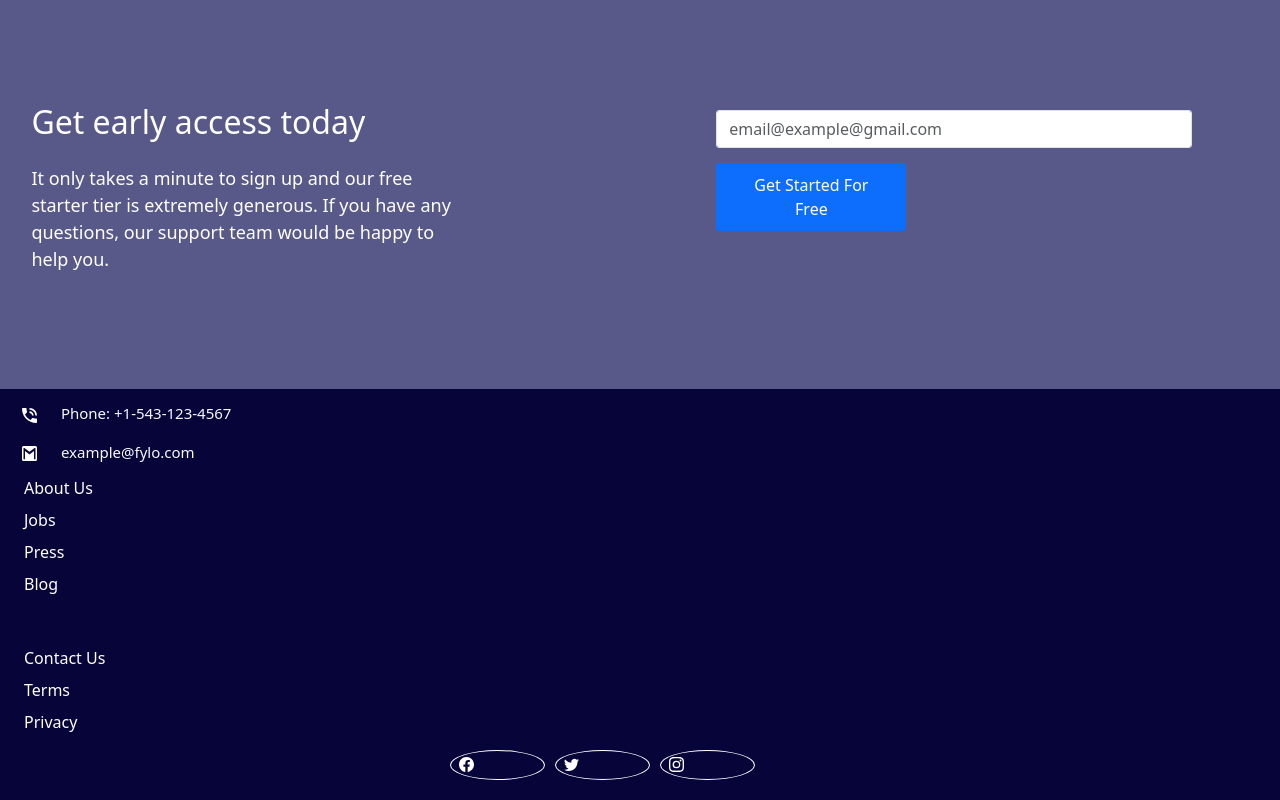
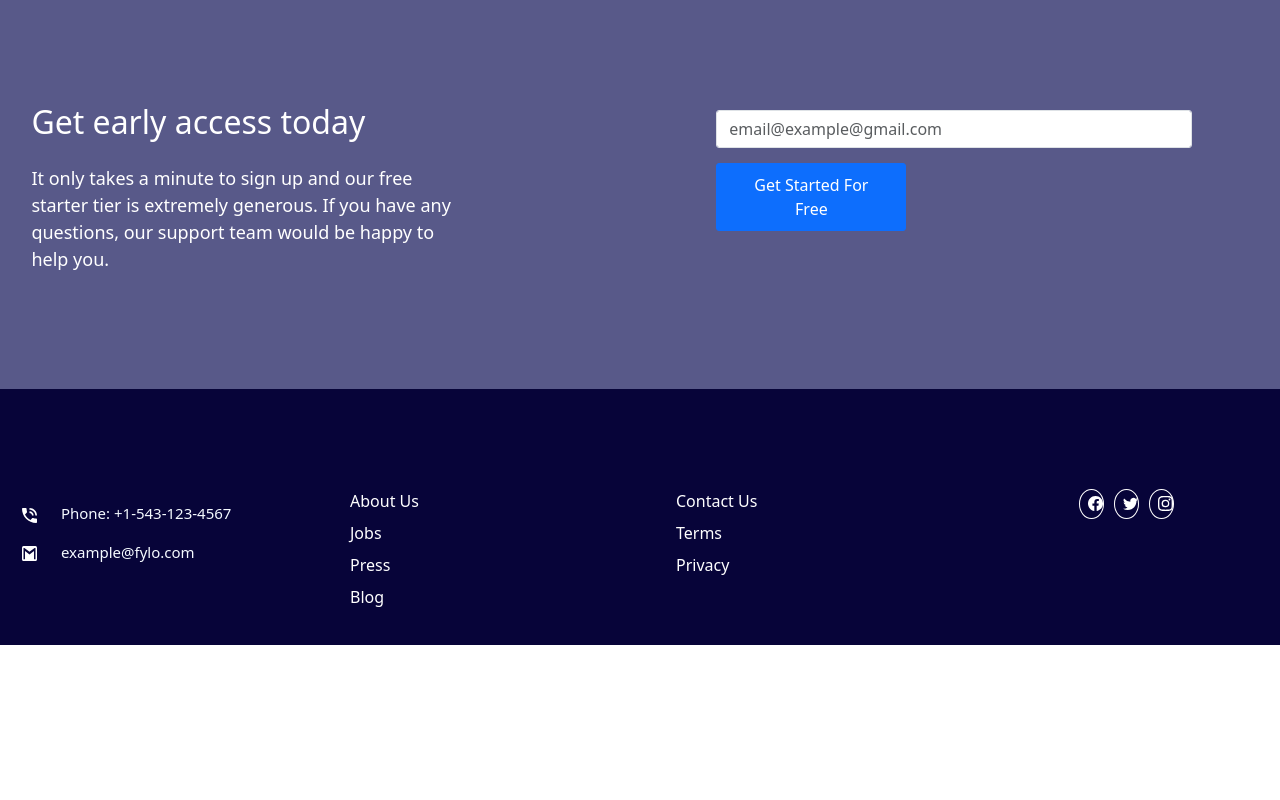
Before and after one commit to hadiprms/fylo-landing-page-with-two-column-layout-master, a plain HTML site: page index.html in a window 1280 px wide. Shown: the part 1462-2262 px from the top of the page. After the commit the page ends 2107 px from the top, so only its background shows below. Drawn offline with nearby package versions, Linux system fonts and the light colour scheme.

Commit message:
pc version done. project completed

```diff
--- a/index.html
+++ b/index.html
@@ -126,6 +126,8 @@
     </div>
   </div>
   <footer>
+    <div class="row">
+      <div class="col-lg-3">
         <nav class="navbar bg-body-white">
           <div class="container-fluid">
             <a id="footer-a-phone" class="navbar-brand" href="#">
@@ -144,7 +146,8 @@
             </a>
           </div>
         </nav>
-    <div>
+      </div>
+      <div class="col-lg-3">
         <ul id="first-ul">
           <ul id="first-ul-part">
             About Us
@@ -159,6 +162,8 @@
             Blog
           </ul>
         </ul>
+      </div>
+      <div class="col-lg-3">
         <ul id="second-ul">
           <ul id="second-ul-part">
             Contact Us
@@ -171,13 +176,14 @@
           </ul>
         </ul>
       </div>
+      <div class="col-lg-3">
         <section id="icons">
           <div class="container">
             <div class="row">
               <div class="col-4"></div>
               <div class="col-1" id="info-icon">
-            <svg xmlns="http://www.w3.org/2000/svg" width="15" height="15" fill="currentColor" class="bi bi-facebook"
-              viewBox="0 0 16 16">
+                <svg xmlns="http://www.w3.org/2000/svg" width="15" height="15" fill="currentColor"
+                  class="bi bi-facebook" viewBox="0 0 16 16">
                   <path
                     d="M16 8.049c0-4.446-3.582-8.05-8-8.05C3.58 0-.002 3.603-.002 8.05c0 4.017 2.926 7.347 6.75 7.951v-5.625h-2.03V8.05H6.75V6.275c0-2.017 1.195-3.131 3.022-3.131.876 0 1.791.157 1.791.157v1.98h-1.009c-.993 0-1.303.621-1.303 1.258v1.51h2.218l-.354 2.326H9.25V16c3.824-.604 6.75-3.934 6.75-7.951" />
                 </svg>
@@ -190,8 +196,8 @@
                 </svg>
               </div>
               <div class="col-1" id="info-icon">
-            <svg xmlns="http://www.w3.org/2000/svg" width="15" height="15" fill="currentColor" class="bi bi-instagram"
-              viewBox="0 0 16 16">
+                <svg xmlns="http://www.w3.org/2000/svg" width="15" height="15" fill="currentColor"
+                  class="bi bi-instagram" viewBox="0 0 16 16">
                   <path
                     d="M8 0C5.829 0 5.556.01 4.703.048 3.85.088 3.269.222 2.76.42a3.9 3.9 0 0 0-1.417.923A3.9 3.9 0 0 0 .42 2.76C.222 3.268.087 3.85.048 4.7.01 5.555 0 5.827 0 8.001c0 2.172.01 2.444.048 3.297.04.852.174 1.433.372 1.942.205.526.478.972.923 1.417.444.445.89.719 1.416.923.51.198 1.09.333 1.942.372C5.555 15.99 5.827 16 8 16s2.444-.01 3.298-.048c.851-.04 1.434-.174 1.943-.372a3.9 3.9 0 0 0 1.416-.923c.445-.445.718-.891.923-1.417.197-.509.332-1.09.372-1.942C15.99 10.445 16 10.173 16 8s-.01-2.445-.048-3.299c-.04-.851-.175-1.433-.372-1.941a3.9 3.9 0 0 0-.923-1.417A3.9 3.9 0 0 0 13.24.42c-.51-.198-1.092-.333-1.943-.372C10.443.01 10.172 0 7.998 0zm-.717 1.442h.718c2.136 0 2.389.007 3.232.046.78.035 1.204.166 1.486.275.373.145.64.319.92.599s.453.546.598.92c.11.281.24.705.275 1.485.039.843.047 1.096.047 3.231s-.008 2.389-.047 3.232c-.035.78-.166 1.203-.275 1.485a2.5 2.5 0 0 1-.599.919c-.28.28-.546.453-.92.598-.28.11-.704.24-1.485.276-.843.038-1.096.047-3.232.047s-2.39-.009-3.233-.047c-.78-.036-1.203-.166-1.485-.276a2.5 2.5 0 0 1-.92-.598 2.5 2.5 0 0 1-.6-.92c-.109-.281-.24-.705-.275-1.485-.038-.843-.046-1.096-.046-3.233s.008-2.388.046-3.231c.036-.78.166-1.204.276-1.486.145-.373.319-.64.599-.92s.546-.453.92-.598c.282-.11.705-.24 1.485-.276.738-.034 1.024-.044 2.515-.045zm4.988 1.328a.96.96 0 1 0 0 1.92.96.96 0 0 0 0-1.92m-4.27 1.122a4.109 4.109 0 1 0 0 8.217 4.109 4.109 0 0 0 0-8.217m0 1.441a2.667 2.667 0 1 1 0 5.334 2.667 2.667 0 0 1 0-5.334" />
                 </svg>
@@ -199,6 +205,8 @@
             </div>
           </div>
         </section>
+      </div>
+    </div>
 
 
   </footer>
--- a/style-fylo.css
+++ b/style-fylo.css
@@ -257,4 +257,11 @@ footer{
     #part3-form{
         margin-top: 10%;
     }
+    footer{
+        padding-top: 100px;
+    }
+    #second-ul{
+        margin-top: 0px;
+    }
+
 }
```
Lines whose indentation alone changed are shown as unchanged.
